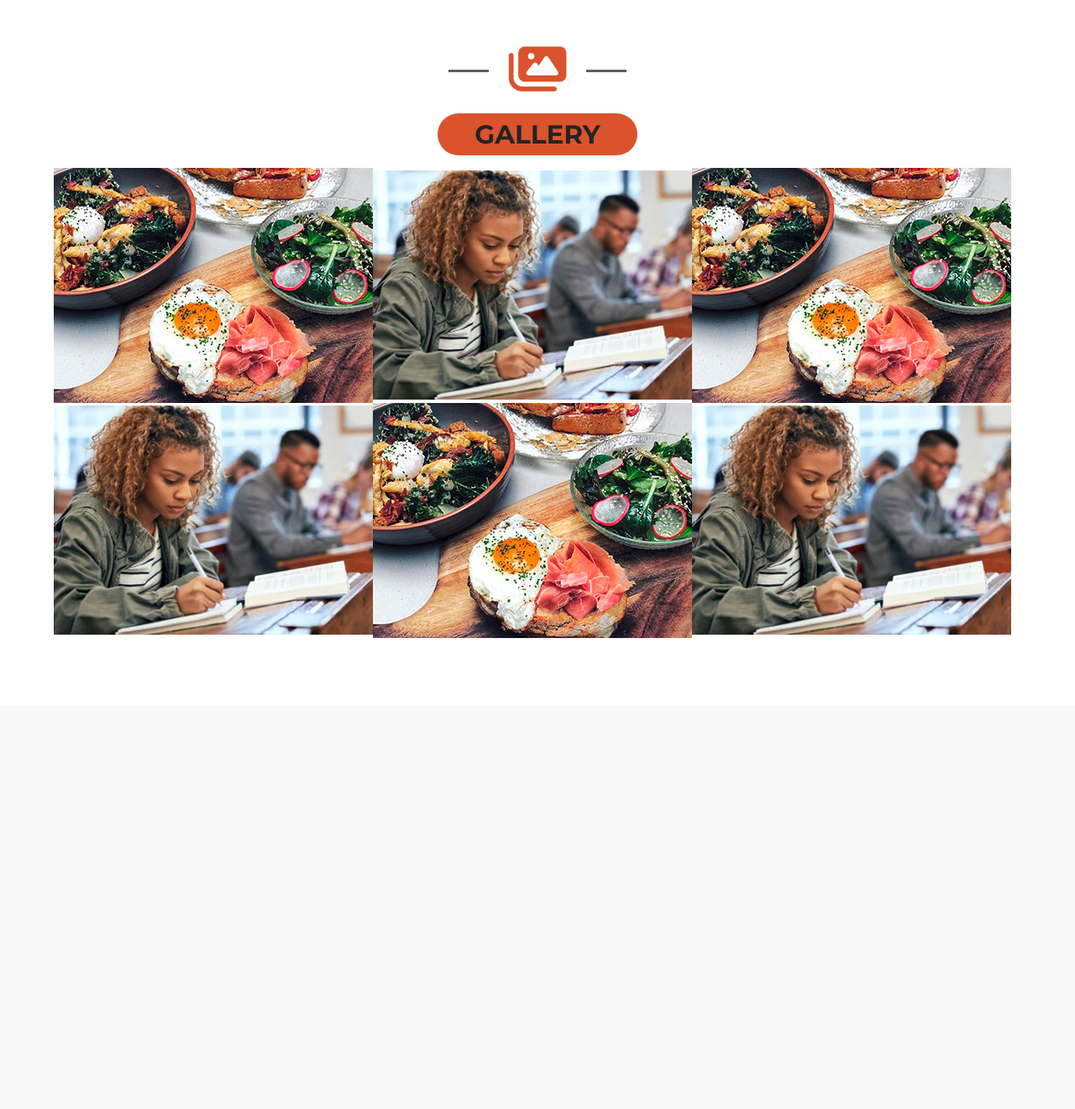
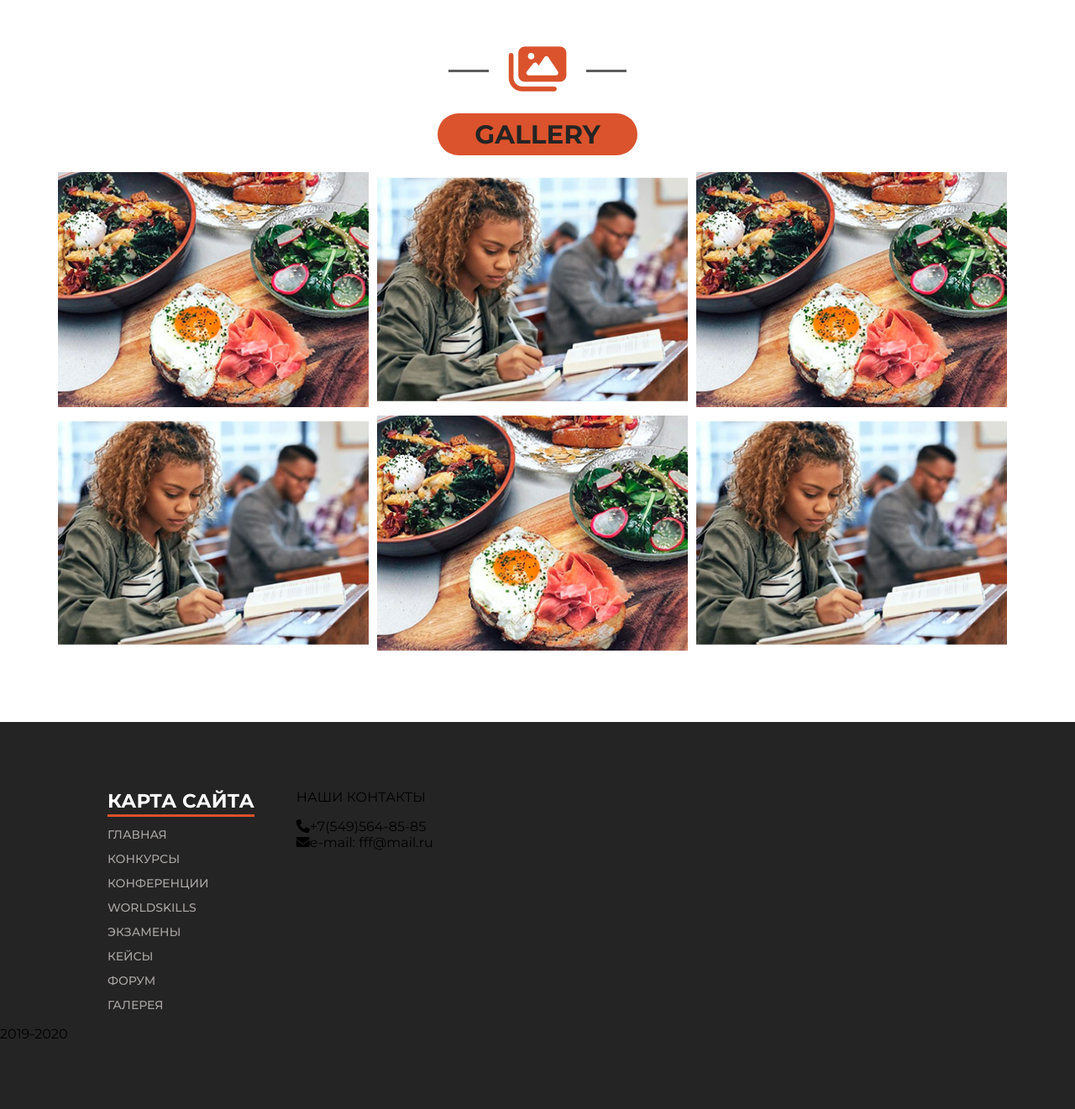
Before and after one commit to Parteim/FutureForASP, a Flask app: page / in a window 1280 px wide. Shown: the part 2554-3875 px from the top of the page at 84% size. Before the commit the page ends 3314 px from the top, so only its background shows below. Run offline with Flask 2, Linux system fonts and the light colour scheme; some libraries are stand-ins or nearby versions.

Commit message:
gallery upgrade on the home page

```diff
--- a/src/static/css/home.css
+++ b/src/static/css/home.css
@@ -461,6 +461,8 @@ header {
 }
 
 .gallery_content {
+    width: 100%;
+
     display: flex;
     align-items: flex-start;
     justify-content: flex-start;
@@ -470,7 +472,9 @@ header {
 .gallery_image_box {
     position: relative;
 
-    width: 33%;
+    margin: 5px;
+
+    width: calc(33% - 10px);
     height: 280px;
 
     display: flex;
@@ -481,13 +485,30 @@ header {
 }
 
 .gallery_image_box img {
+    position: absolute;
+
+    top: 50%;
+    left: 50%;
+
+    transform: translate(-50%, -50%);
+
     width: 120%;
 
     transition: all .2s;
 }
 
-.gallery_image_box img:hover {
+.gallery_image_box:hover img {
     width: 125%;
+}
+
+.gallery_image_link {
+    position: absolute;
+
+    top: 0;
+    left: 0;
+
+    width: 100%;
+    height: 100%;
 
     cursor: pointer;
 }
--- a/src/static/css/main.css
+++ b/src/static/css/main.css
@@ -105,3 +105,68 @@ menu {
 
     padding: 5px 10px;
 }
+
+
+footer {
+    position: relative;
+
+    padding: 80px 0;
+
+    background-color: #252424;
+}
+
+.footer_box {
+    margin: 0 auto;
+
+    width: 80%;
+
+    display: flex;
+    align-items: flex-start;
+    justify-content: flex-start;
+}
+
+.map_site {
+
+}
+
+.map_sate_description {
+    position: relative;
+
+    font-weight: 700;
+    font-size: 23px;
+    text-transform: uppercase;
+    color: #fff;
+}
+
+.map_sate_description:after {
+    content: "";
+
+    position: absolute;
+
+    bottom: -5px;
+    left: 0;
+
+    width: 100%;
+    height: 3px;
+
+    background-color: #da532c;
+}
+
+.map_site_item {
+    margin: 10px 0;
+}
+
+.map_site_link {
+    font-weight: 500;
+    font-size: 14px;
+    text-transform: uppercase;
+    color: #a9a4a4;
+}
+
+.map_site_link:hover {
+
+}
+
+.our_contacts {
+    margin: 0 50px;
+}
--- a/src/static/css/normalize.css
+++ b/src/static/css/normalize.css
@@ -14,4 +14,6 @@ a {
 
 ul, menu, nav {
     list-style: none;
+
+    padding: 0;
 }
--- a/src/templates/general/home.html
+++ b/src/templates/general/home.html
@@ -100,12 +100,30 @@
             <h2 class="gallery_title">Gallery</h2>
         </a>
         <div class="gallery_content">
-            <div class="gallery_image_box"><img src="{{ url_for('static', filename='img/recipe__image.png') }}" alt=""></div>
-            <div class="gallery_image_box"><img src="{{ url_for('static', filename='img/News__image.png') }}" alt=""></div>
-            <div class="gallery_image_box"><img src="{{ url_for('static', filename='img/recipe__image.png') }}" alt=""></div>
-            <div class="gallery_image_box"><img src="{{ url_for('static', filename='img/News__image.png') }}" alt=""></div>
-            <div class="gallery_image_box"><img src="{{ url_for('static', filename='img/recipe__image.png') }}" alt=""></div>
-            <div class="gallery_image_box"><img src="{{ url_for('static', filename='img/News__image.png') }}" alt=""></div>
+            <div class="gallery_image_box">
+                <img src="{{ url_for('static', filename='img/recipe__image.png') }}" alt="">
+                <a href="#" class="gallery_image_link"></a>
+            </div>
+            <div class="gallery_image_box">
+                <img src="{{ url_for('static', filename='img/News__image.png') }}" alt="">
+                <a href="#" class="gallery_image_link"></a>
+            </div>
+            <div class="gallery_image_box">
+                <img src="{{ url_for('static', filename='img/recipe__image.png') }}" alt="">
+                <a href="#" class="gallery_image_link"></a>
+            </div>
+            <div class="gallery_image_box">
+                <img src="{{ url_for('static', filename='img/News__image.png') }}" alt="">
+                <a href="#" class="gallery_image_link"></a>
+            </div>
+            <div class="gallery_image_box">
+                <img src="{{ url_for('static', filename='img/recipe__image.png') }}" alt="">
+                <a href="#" class="gallery_image_link"></a>
+            </div>
+            <div class="gallery_image_box">
+                <img src="{{ url_for('static', filename='img/News__image.png') }}" alt="">
+                <a href="#" class="gallery_image_link"></a>
+            </div>
         </div>
     </article>
 </section>
--- a/src/templates/general/main.html
+++ b/src/templates/general/main.html
@@ -66,6 +66,38 @@
 
 <footer>
 
+    <div class="footer_box">
+
+        <div class="map_site">
+
+            <p class="map_sate_description">КАРТА САЙТА</p>
+            <ul class="map_site_list">
+                <li class="map_site_item"><a href="#" class="map_site_link"><span>Главная</span></a></li>
+                <li class="map_site_item"><a href="#" class="map_site_link"><span>Конкурсы</span></a></li>
+                <li class="map_site_item"><a href="#" class="map_site_link"><span>Конференции</span></a></li>
+                <li class="map_site_item"><a href="#" class="map_site_link"><span>WorldSkills</span></a></li>
+                <li class="map_site_item"><a href="#" class="map_site_link"><span>Экзамены</span></a></li>
+                <li class="map_site_item"><a href="#" class="map_site_link"><span>Кейсы</span></a></li>
+                <li class="map_site_item"><a href="#" class="map_site_link"><span>Форум</span></a></li>
+                <li class="map_site_item"><a href="#" class="map_site_link"><span>Галерея</span></a></li>
+            </ul>
+
+        </div>
+        <div class="our_contacts">
+
+            <p class="our_contact_description">НАШИ КОНТАКТЫ</p>
+            <ul class="our_contact_list">
+                <li class="our_contact_item"><i class="fas fa-phone"></i><span>+7(549)564-85-85</span></li>
+                <li class="our_contact_item"><i class="fas fa-envelope"></i><span>e-mail: fff@mail.ru</span></li>
+            </ul>
+
+        </div>
+
+
+
+    </div>
+
+    <span class="date_site">2019-2020</span>
 
 </footer>
 
```
